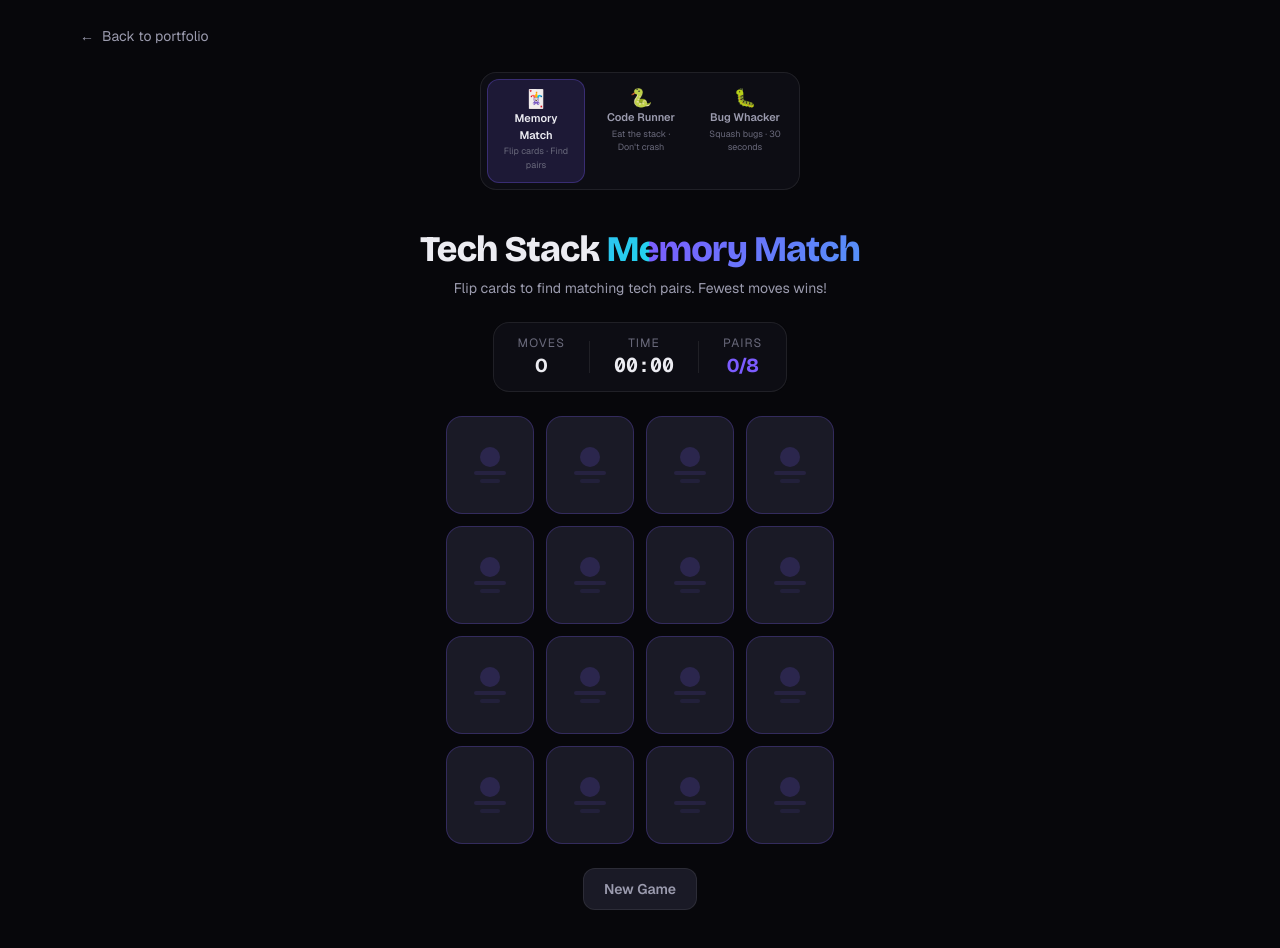
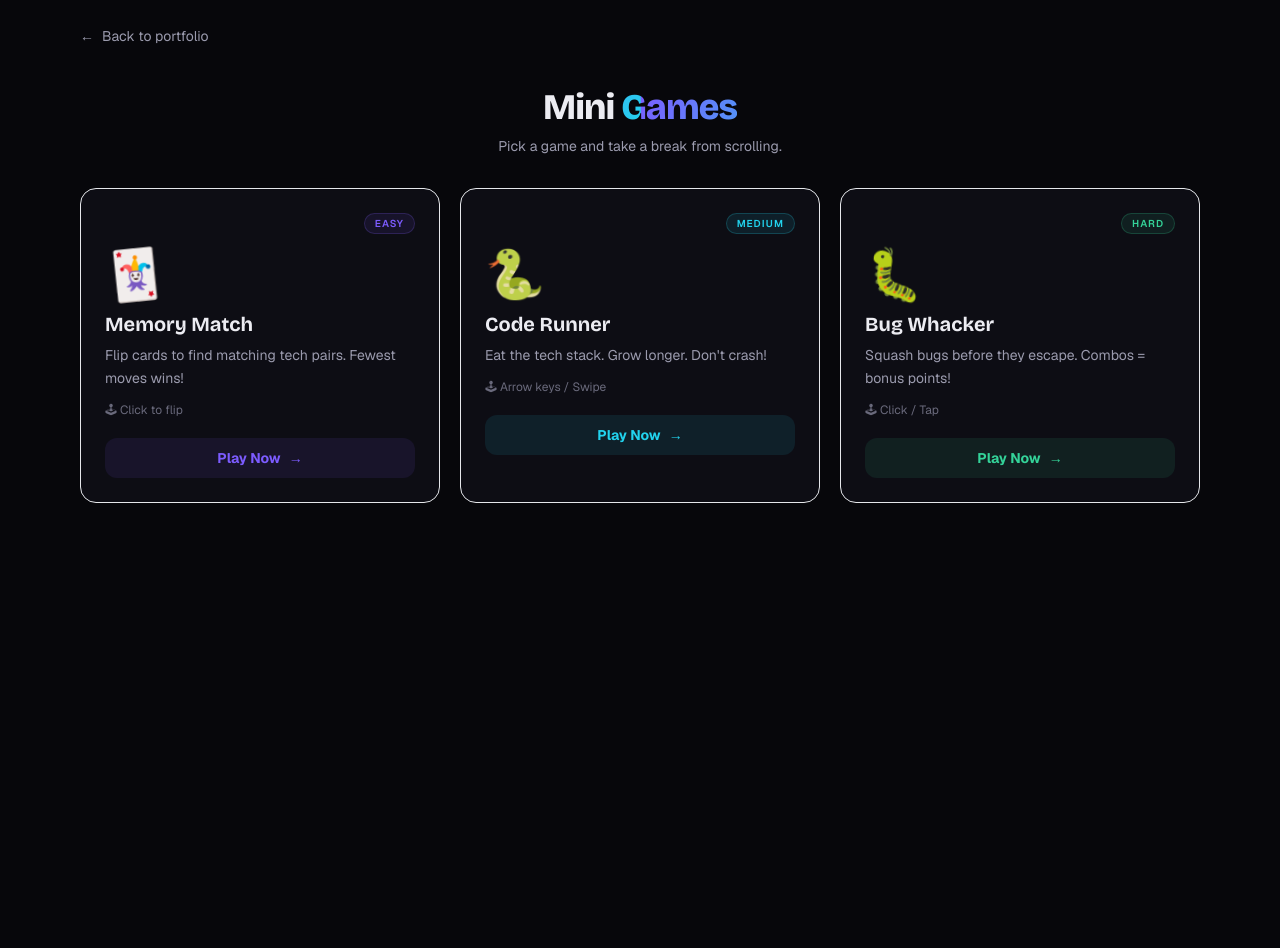
Before and after one commit to bharath2408/bk-portfolio, a Next.js app: page /games in a window 1280 px wide. After the commit the page ends 800 px from the top, so only its background shows below. Built offline with nearby package versions, Linux system fonts and the light colour scheme.

Commit message:
feat: add game selection cards screen at /games

```diff
--- a/app/games/page.tsx
+++ b/app/games/page.tsx
@@ -1,26 +1,162 @@
 "use client";
 
+import { useState, useEffect } from "react";
 import Link from "next/link";
-import { useState } from "react";
-import MemoryMatch  from "@/components/MemoryMatch";
-import SnakeGame    from "@/components/SnakeGame";
+import { motion, AnimatePresence } from "framer-motion";
+import MemoryMatch from "@/components/MemoryMatch";
+import SnakeGame   from "@/components/SnakeGame";
 import BugWhacker  from "@/components/BugWhacker";
 
+/* ── Game registry ───────────────────────────────────────── */
 const GAMES = [
-  { id: "memory", label: "Memory Match", emoji: "🃏", desc: "Flip cards · Find pairs"   },
-  { id: "snake",  label: "Code Runner",  emoji: "🐍", desc: "Eat the stack · Don't crash" },
-  { id: "bugs",   label: "Bug Whacker",  emoji: "🐛", desc: "Squash bugs · 30 seconds"  },
+  {
+    id:          "memory",
+    label:       "Memory Match",
+    emoji:       "🃏",
+    desc:        "Flip cards to find matching tech pairs. Fewest moves wins!",
+    accent:      "#7C5CFF",
+    bestKey:     "memMatch_best",
+    bestLabel:   "Best moves",
+    controls:    "Click to flip",
+    difficulty:  "Easy",
+  },
+  {
+    id:          "snake",
+    label:       "Code Runner",
+    emoji:       "🐍",
+    desc:        "Eat the tech stack. Grow longer. Don't crash!",
+    accent:      "#22D3EE",
+    bestKey:     "snake_best",
+    bestLabel:   "Best score",
+    controls:    "Arrow keys / Swipe",
+    difficulty:  "Medium",
+  },
+  {
+    id:          "bugs",
+    label:       "Bug Whacker",
+    emoji:       "🐛",
+    desc:        "Squash bugs before they escape. Combos = bonus points!",
+    accent:      "#34D399",
+    bestKey:     "bugWhacker_best",
+    bestLabel:   "Best score",
+    controls:    "Click / Tap",
+    difficulty:  "Hard",
+  },
 ] as const;
 
 type GameId = (typeof GAMES)[number]["id"];
 
+/* ── Game card ───────────────────────────────────────────── */
+function GameCard({
+  game,
+  best,
+  onClick,
+  index,
+}: {
+  game:    (typeof GAMES)[number];
+  best:    number | null;
+  onClick: () => void;
+  index:   number;
+}) {
+  return (
+    <motion.button
+      initial={{ opacity: 0, y: 28 }}
+      animate={{ opacity: 1, y: 0  }}
+      transition={{ duration: 0.45, delay: index * 0.08, ease: [0.22, 1, 0.36, 1] }}
+      whileHover={{ y: -6, scale: 1.02 }}
+      whileTap={{ scale: 0.97 }}
+      onClick={onClick}
+      className="group relative flex flex-col items-start rounded-2xl border border-white/8 bg-surface/60 p-6 text-left backdrop-blur transition-all hover:border-white/16 hover:shadow-2xl"
+      style={{
+        boxShadow: `0 0 0 0 ${game.accent}`,
+        transition: "box-shadow 0.3s, border-color 0.3s, transform 0.2s",
+      }}
+      onMouseEnter={(e) => {
+        (e.currentTarget as HTMLButtonElement).style.boxShadow =
+          `0 0 40px ${game.accent}22, 0 20px 40px rgba(0,0,0,0.5)`;
+      }}
+      onMouseLeave={(e) => {
+        (e.currentTarget as HTMLButtonElement).style.boxShadow = "none";
+      }}
+    >
+      {/* Difficulty badge */}
+      <span
+        className="mb-4 self-end rounded-full px-2.5 py-0.5 text-[10px] font-semibold uppercase tracking-widest"
+        style={{ background: `${game.accent}18`, color: game.accent, border: `1px solid ${game.accent}35` }}
+      >
+        {game.difficulty}
+      </span>
+
+      {/* Emoji */}
+      <motion.span
+        animate={{ rotate: [0, -8, 8, 0] }}
+        transition={{ duration: 2.5, repeat: Infinity, delay: index * 0.7 }}
+        className="mb-3 text-5xl leading-none"
+      >
+        {game.emoji}
+      </motion.span>
+
+      {/* Title */}
+      <h2 className="font-display text-xl font-bold text-ink">{game.label}</h2>
+
+      {/* Description */}
+      <p className="mt-1.5 text-sm leading-relaxed text-muted">{game.desc}</p>
+
+      {/* Controls */}
+      <p className="mt-3 text-xs text-faint">🕹 {game.controls}</p>
+
+      {/* Best score */}
+      {best !== null && (
+        <div
+          className="mt-4 rounded-xl px-3 py-1.5 text-xs font-semibold"
+          style={{ background: `${game.accent}12`, color: game.accent }}
+        >
+          {game.bestLabel}: {best}
+        </div>
+      )}
+
+      {/* Play button */}
+      <div
+        className="mt-5 flex w-full items-center justify-center gap-2 rounded-xl py-2.5 text-sm font-bold transition-colors"
+        style={{ background: `${game.accent}18`, color: game.accent }}
+      >
+        <span>Play Now</span>
+        <span className="transition-transform group-hover:translate-x-1">→</span>
+      </div>
+    </motion.button>
+  );
+}
+
+/* ── Page ────────────────────────────────────────────────── */
 export default function GamesPage() {
-  const [active, setActive] = useState<GameId>("memory");
+  const [selected, setSelected] = useState<GameId | null>(null);
+  const [bests, setBests]       = useState<Record<string, number | null>>({});
+
+  // Read best scores from localStorage
+  useEffect(() => {
+    const scores: Record<string, number | null> = {};
+    GAMES.forEach((g) => {
+      const v = localStorage.getItem(g.bestKey);
+      scores[g.id] = v !== null ? Number(v) : null;
+    });
+    setBests(scores);
+  }, [selected]); // refresh when returning from a game
+
+  const selectedGame = GAMES.find((g) => g.id === selected);
 
   return (
     <main className="relative min-h-screen">
-      {/* Back */}
+      {/* Top bar */}
       <div className="mx-auto max-w-shell px-6 pt-6 md:px-10">
+        {selected ? (
+          <button
+            onClick={() => setSelected(null)}
+            className="inline-flex items-center gap-2 text-sm text-muted transition-colors hover:text-ink"
+          >
+            <span>←</span>
+            <span>Back to games</span>
+          </button>
+        ) : (
           <Link
             href="/"
             className="inline-flex items-center gap-2 text-sm text-muted transition-colors hover:text-ink"
@@ -28,31 +164,68 @@ export default function GamesPage() {
             <span>←</span>
             <span>Back to portfolio</span>
           </Link>
+        )}
       </div>
 
-      {/* Game selector tabs */}
-      <div className="mx-auto mt-6 flex max-w-xs gap-2 rounded-2xl border border-line bg-surface/60 p-1.5 backdrop-blur">
-        {GAMES.map((g) => (
-          <button
+      <AnimatePresence mode="wait">
+        {/* ── Game selection screen ── */}
+        {!selected && (
+          <motion.div
+            key="selection"
+            initial={{ opacity: 0 }}
+            animate={{ opacity: 1 }}
+            exit={{ opacity: 0, y: -16 }}
+            transition={{ duration: 0.25 }}
+            className="mx-auto max-w-shell px-6 py-10 md:px-10"
+          >
+            <div className="mb-8 text-center">
+              <h1 className="font-display text-4xl font-extrabold tracking-tight text-ink">
+                Mini <span className="grad-text">Games</span>
+              </h1>
+              <p className="mt-2 text-sm text-muted">
+                Pick a game and take a break from scrolling.
+              </p>
+            </div>
+
+            <div className="grid gap-5 sm:grid-cols-2 lg:grid-cols-3">
+              {GAMES.map((g, i) => (
+                <GameCard
                   key={g.id}
-            onClick={() => setActive(g.id)}
-            className={`flex flex-1 flex-col items-center gap-0.5 rounded-xl px-3 py-2.5 text-center transition-all ${
-              active === g.id
-                ? "bg-iris/15 border border-iris/30 text-ink"
-                : "text-muted hover:text-ink"
-            }`}
-          >
-            <span className="text-lg leading-none">{g.emoji}</span>
-            <span className="text-[11px] font-semibold">{g.label}</span>
-            <span className="text-[9px] text-faint">{g.desc}</span>
-          </button>
+                  game={g}
+                  best={bests[g.id] ?? null}
+                  index={i}
+                  onClick={() => setSelected(g.id)}
+                />
               ))}
             </div>
+          </motion.div>
+        )}
 
-      {/* Active game */}
-      {active === "memory" && <MemoryMatch />}
-      {active === "snake"  && <SnakeGame />}
-      {active === "bugs"   && <BugWhacker />}
+        {/* ── Active game ── */}
+        {selected && (
+          <motion.div
+            key={selected}
+            initial={{ opacity: 0, y: 20 }}
+            animate={{ opacity: 1, y: 0  }}
+            exit={{ opacity: 0 }}
+            transition={{ duration: 0.3 }}
+          >
+            {/* Game title bar */}
+            <div className="mx-auto max-w-shell px-6 pt-4 md:px-10">
+              <div className="flex items-center gap-3">
+                <span className="text-2xl">{selectedGame?.emoji}</span>
+                <h1 className="font-display text-xl font-bold text-ink">
+                  {selectedGame?.label}
+                </h1>
+              </div>
+            </div>
+
+            {selected === "memory" && <MemoryMatch />}
+            {selected === "snake"  && <SnakeGame />}
+            {selected === "bugs"   && <BugWhacker />}
+          </motion.div>
+        )}
+      </AnimatePresence>
     </main>
   );
 }
```
Lines whose indentation alone changed are shown as unchanged.
